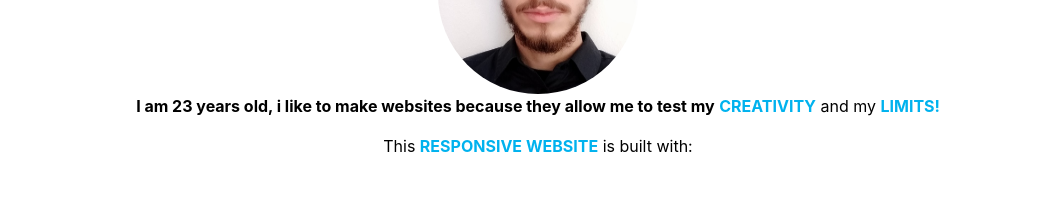
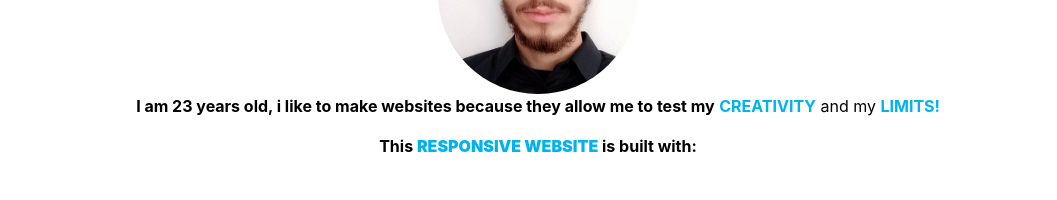
Before and after one commit to mattialambertini97/PortfolioProject, a plain HTML site: page index.html in a window 1280 px wide. Shown: the part 1080-1280 px from the top of the page, without its empty margins (102-1159 px from the left). Drawn offline with nearby package versions, Linux system fonts and the light colour scheme; a script that the page names is missing.

Commit message:
cambiato about

```diff
--- a/index.html
+++ b/index.html
@@ -105,7 +105,7 @@
                    <div class="col-md-8">
 
                        <!-- Description -->
-                       <p class="grey-text"> This <strong style="color:#00b2ee;">RESPONSIVE WEBSITE</strong>  is built with:</p>
+                       <p class="grey-text"><strong>This <strong style="color:#00b2ee;">RESPONSIVE WEBSITE</strong>  is built with:</strong></p>
 
                    </div>
                    <!--Grid column-->
```
